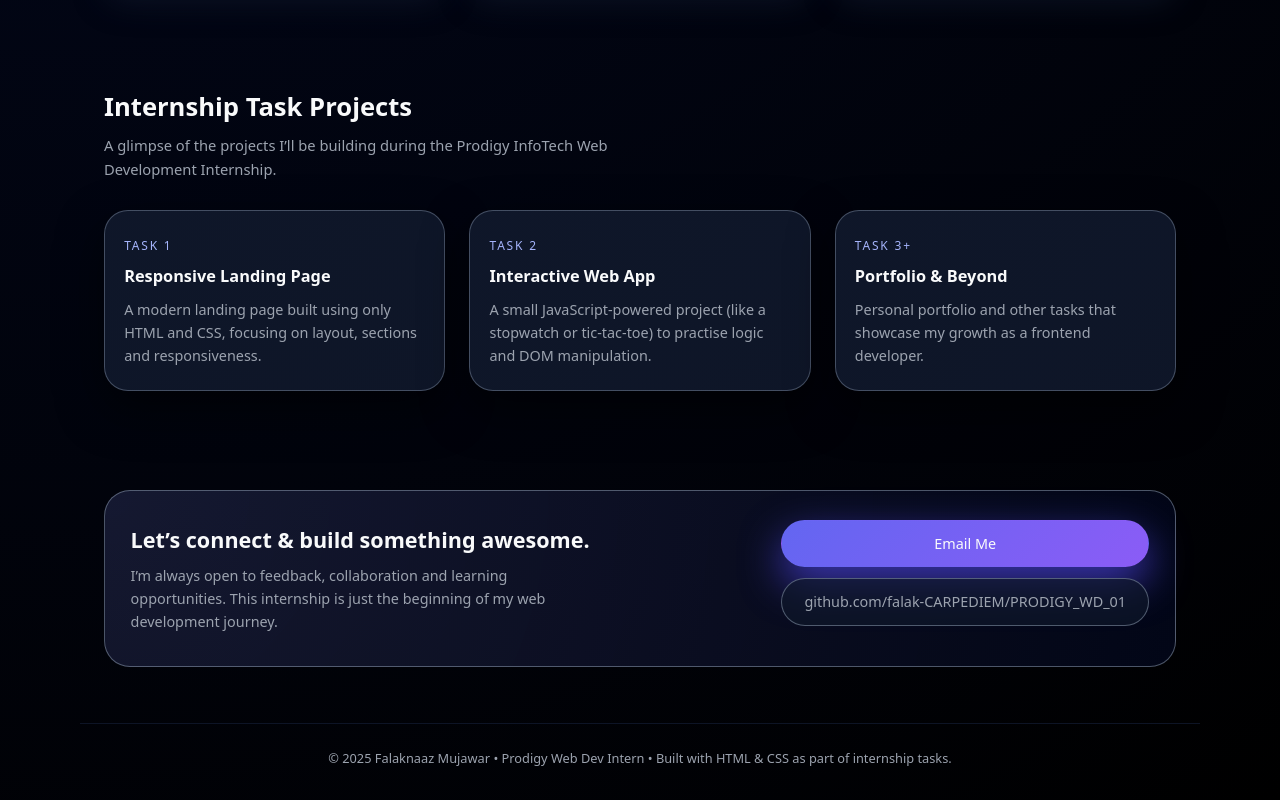
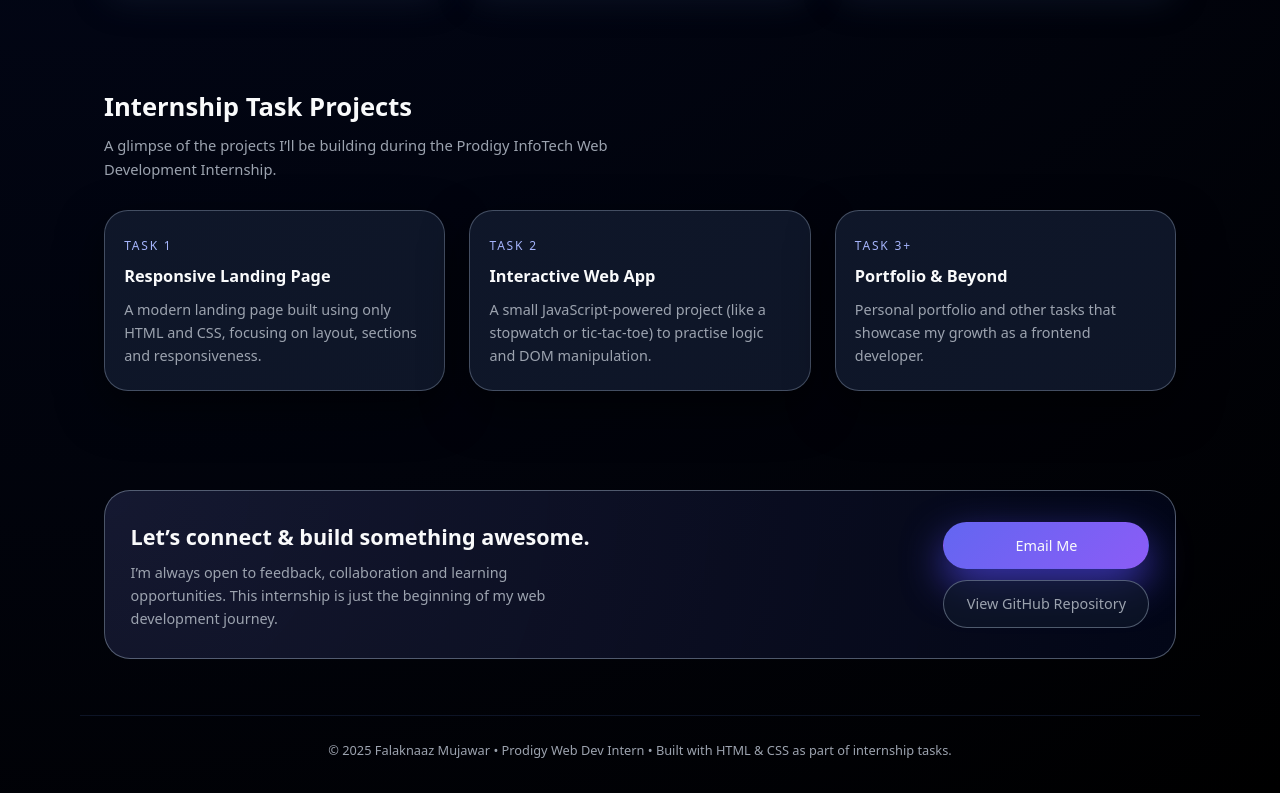
Before and after one commit to falak-CARPEDIEM/PRODIGY_WD_01, a plain HTML site: page index.html in a window 1280 px wide. Shown: the part 1114-1914 px from the top of the page. Drawn offline with Linux system fonts and the light colour scheme.

Commit message:
Add files via upload

```diff
--- a/index.html
+++ b/index.html
@@ -161,9 +161,7 @@
         <a href="https://github.com/falak-CARPEDIEM/PRODIGY_WD_01"
         class="btn ghost-btn"
         target="_blank" >
-          github.com/falak-CARPEDIEM/PRODIGY_WD_01
-  </a>
-</p>
+          View GitHub Repository
         </a>
       </div>
     </div>
```
